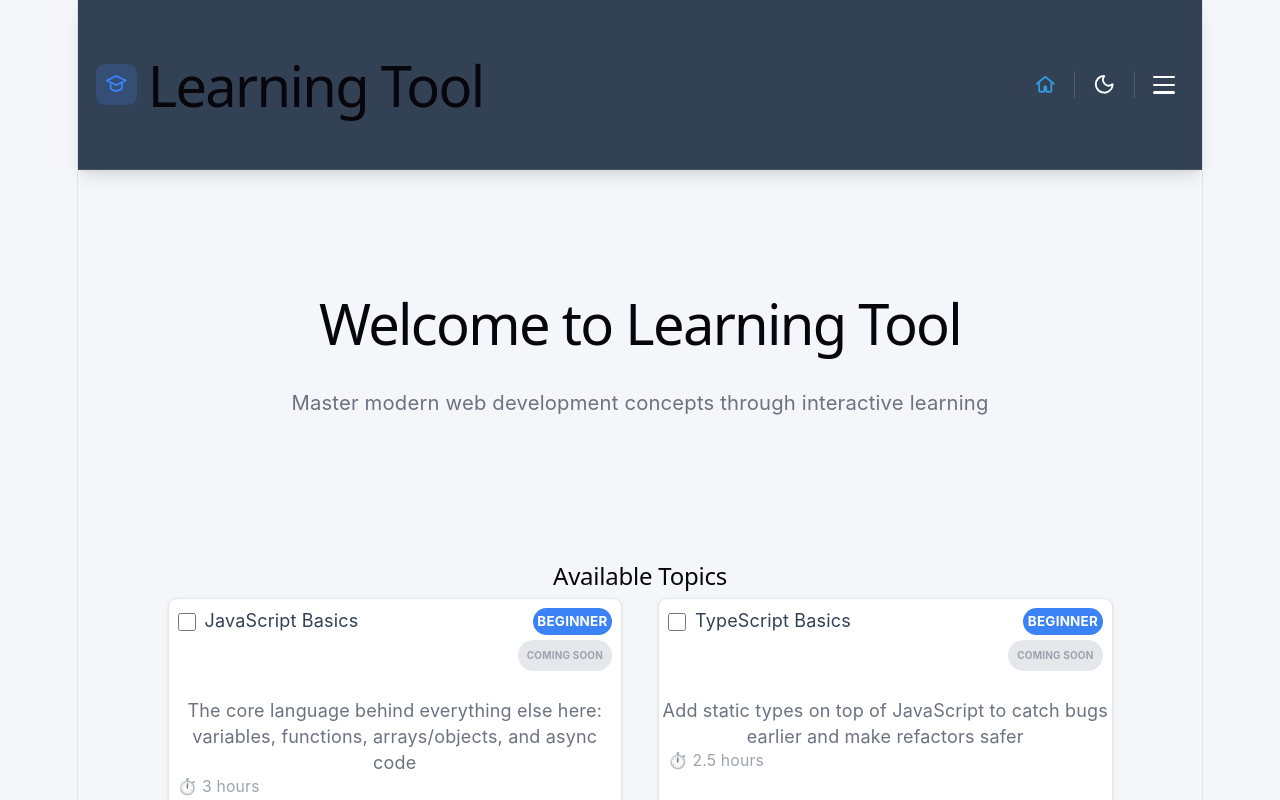
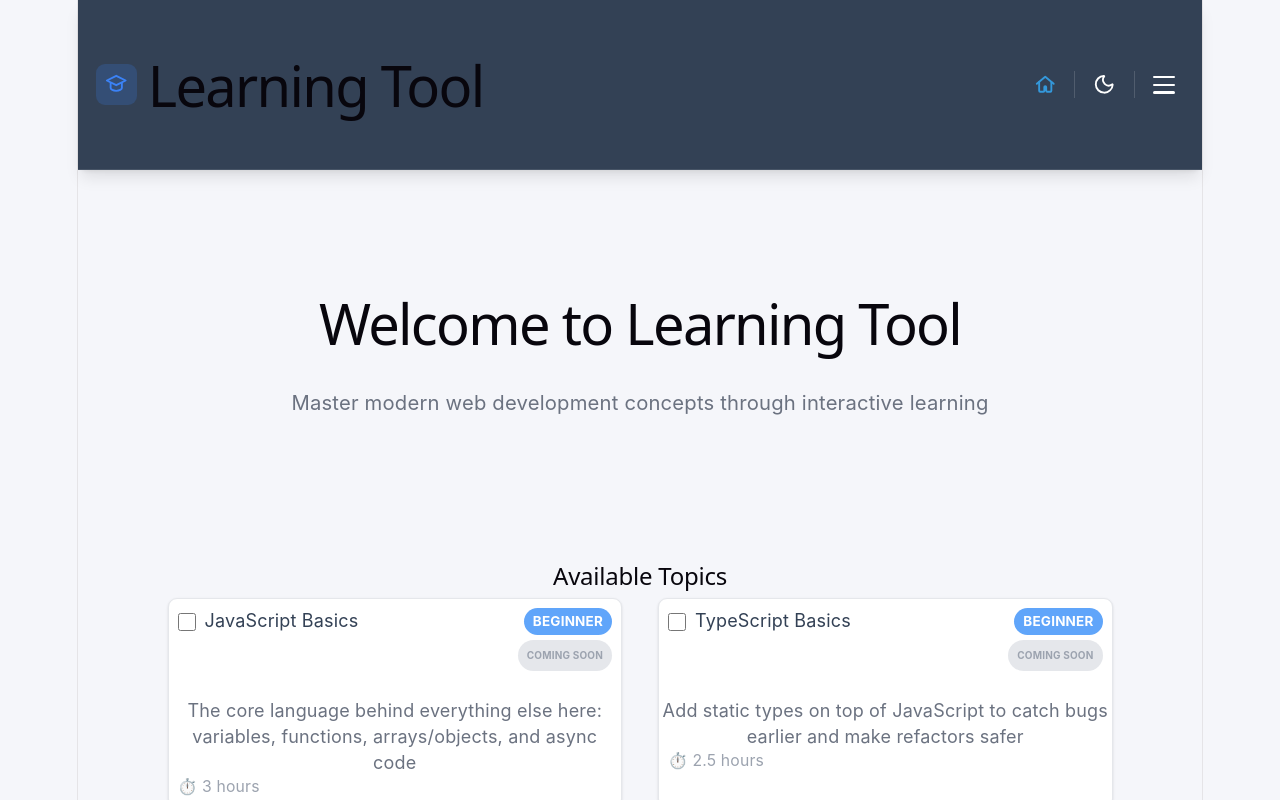
Before and after one commit to IsaVII/LearningTool, a React (Vite) app in the folder frontend/: page / in a window 1280 px wide. Shown: the top 800 px of the page. Built offline with nearby package versions, Linux system fonts and the light colour scheme.

Commit message:
new color for difficulty tags

```diff
--- a/frontend/src/components/TopicCard.jsx
+++ b/frontend/src/components/TopicCard.jsx
@@ -27,7 +27,12 @@ function TopicCard({ topic }) {
           <h3 className="m-0 text-heading">{topic.title}</h3>
         </div>
         <div className="flex flex-col items-end gap-1 shrink-0">
-          <div className="bg-accent text-white rounded-full text-xs font-bold uppercase px-1 py-1">
+          <div
+            className="text-white rounded-full text-xs font-bold uppercase px-2 py-1"
+            style={{
+              backgroundColor: `var(--difficulty-${topic.difficulty.toLowerCase()})`,
+            }}
+          >
             {topic.difficulty}
           </div>
           {topic.comingSoon && (
@@ -45,8 +50,8 @@ function TopicCard({ topic }) {
         ) : (
           completedSubtopics > 0 && (
             <span>
-              {completedSubtopics} sub-topic{completedSubtopics === 1 ? "" : "s"}{" "}
-              done
+              {completedSubtopics} sub-topic
+              {completedSubtopics === 1 ? "" : "s"} done
             </span>
           )
         )}
--- a/frontend/src/index.css
+++ b/frontend/src/index.css
@@ -71,6 +71,9 @@
   --mono: ui-monospace, Consolas, monospace;
 
 
+  --difficulty-beginner: #60a5fa;
+  --difficulty-intermediate: #a855f7;
+  --difficulty-advanced: #7c3aed;
 
   /*
    * Legacy App.css palette, pulled out into variables. These ARE
```
